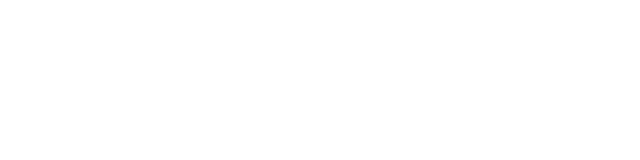
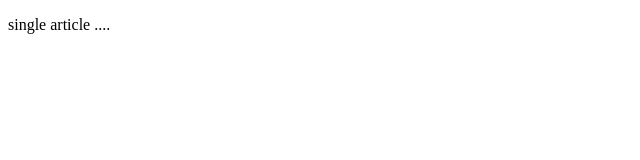
Before and after one commit to lowndes96/NC_news, a React (Vite) app: page /single-article in a window 1280 px wide. Before the commit this address had no page. Shown: the top 160 px of the page, without its empty margins (0-640 px from the left). Built offline with nearby package versions, Linux system fonts and the light colour scheme.

Commit message:
make articles clickable links, that route to a new page

```diff
--- a/src/App.jsx
+++ b/src/App.jsx
@@ -3,6 +3,7 @@
 import { Routes, Route } from 'react-router-dom'
 import Home from './Home'
 import TopicPage from './topicPage'
+import SingleArticle from './SingleArticle'
 
 function App() {
 
@@ -12,6 +13,7 @@
     <Routes>
       <Route path='/' element={<Home/>}></Route>
       <Route path='/by-topic' element={<TopicPage/>}></Route>
+      <Route path='/single-article' element={<SingleArticle/>}></Route>
     </Routes>
     </>
   )
--- a/src/Home.jsx
+++ b/src/Home.jsx
@@ -2,6 +2,7 @@
 import Nav from './Nav'
 import { useEffect, useState } from 'react'
 import { getArticles } from './api'
+import { Link } from "react-router-dom"
 
 
 function Home(){
@@ -21,20 +22,22 @@
     {allArticles.map((article, index) => {
         if (index < 6) {
             const day = Date(article.created_at)
-            return <article key={index + 'h-a'} className='home-art'>
+            return <Link className='home-art' to= {`/single-article`}><article key={index + 'h-a'} >
                 <img src={article.article_img_url} alt="" />
             <h3>{article.title}</h3>
             <h5>{article.topic}</h5>
             <h5>{day.split('GMT')[0]}</h5>
         </article>
+        </Link>
         }
         else{
             const day = Date(article.created_at)
-            return <article key={index + 'h-a'} className='home-art-2'>
+            return <Link className='home-art-2'to= {`/single-article`}><article key={index + 'h-a'} >
             <h3>{article.title}</h3>
             <h5>{article.topic}</h5>
             <h5>{day.split('GMT')[0]}</h5>
         </article>
+        </Link>
         }
     })}
     </main>
--- /dev/null
+++ b/src/SingleArticle.jsx
@@ -0,0 +1,7 @@
+
+
+function SingleArticle(){
+    return <p>single article .... </p>
+}
+
+export default SingleArticle
```
